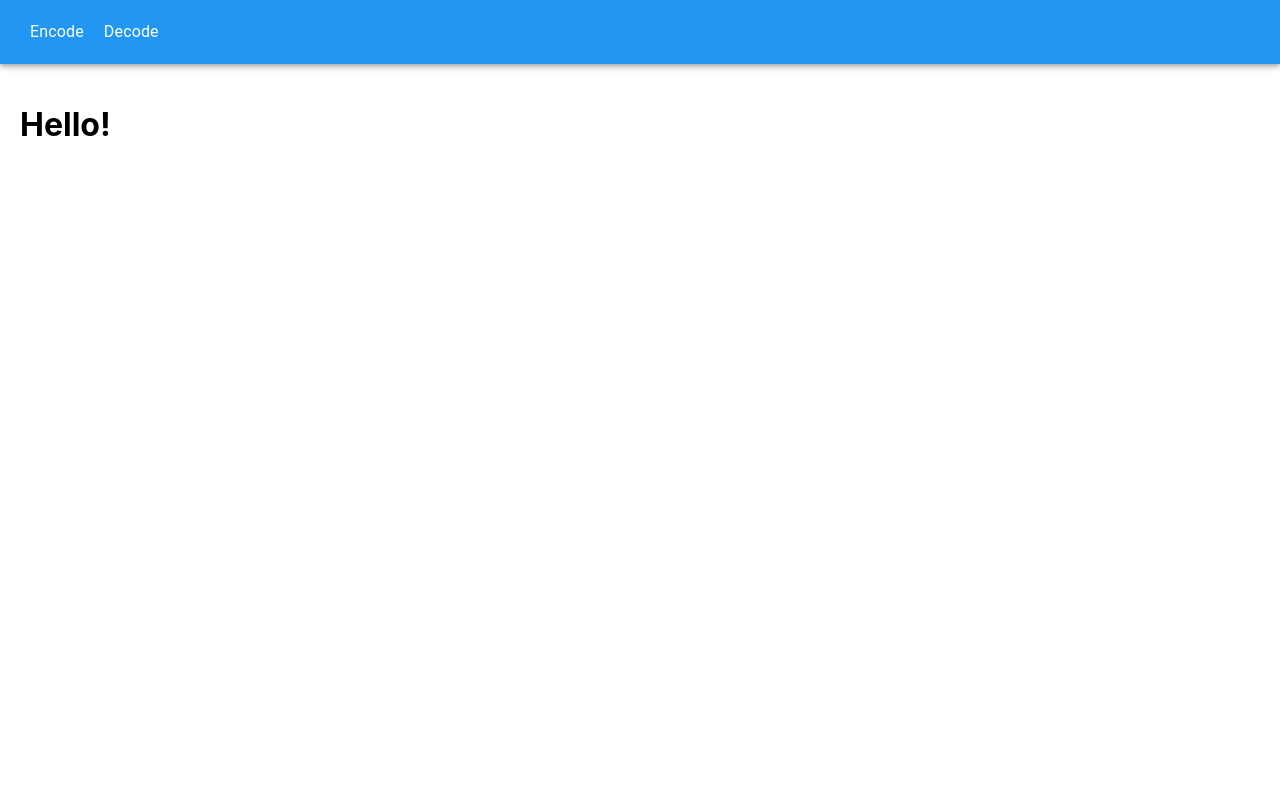
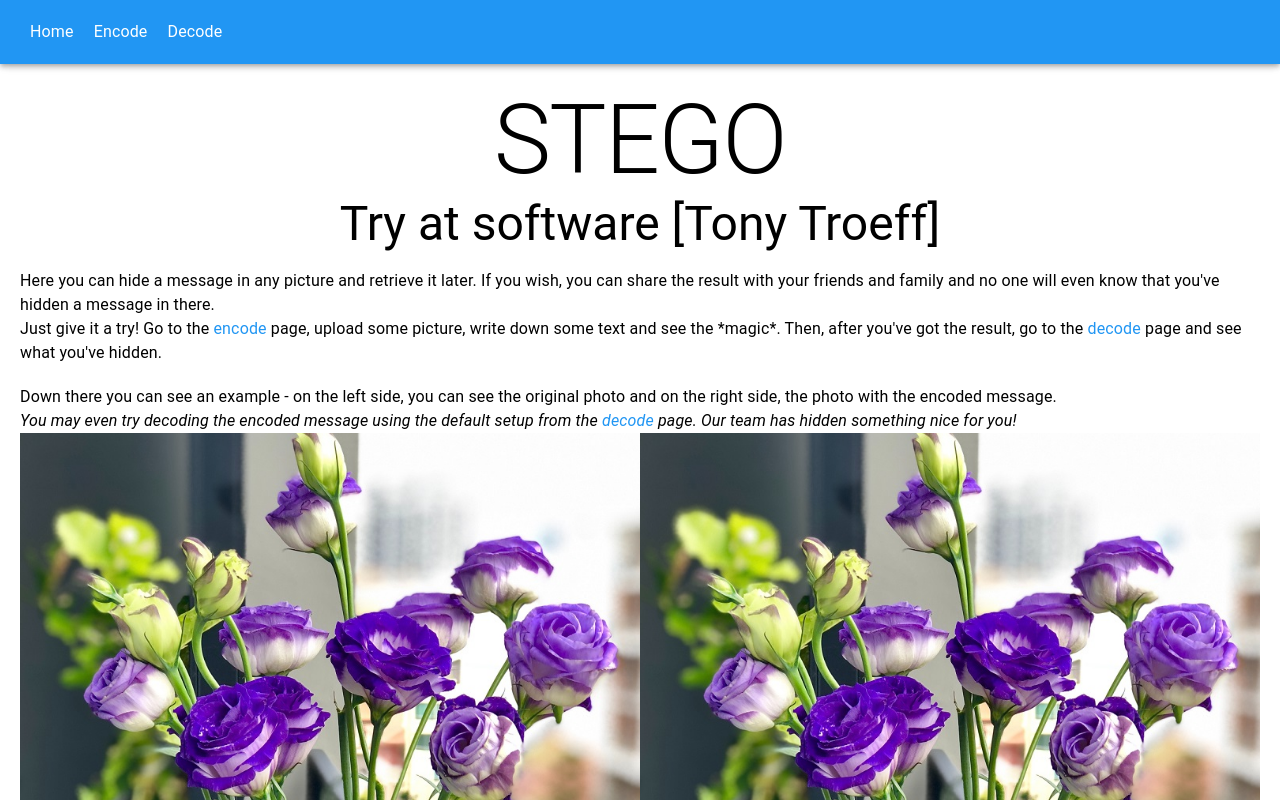
Before and after one commit to TryAtSoftware/Stego, a Next.js app in the folder Client/: page / in a window 1280 px wide. Shown: the top 800 px of the page. Built offline with nearby package versions, Linux system fonts and the light colour scheme.

Commit message:
Added some content to the home page.

```diff
--- a/Client/components/Header/Header.tsx
+++ b/Client/components/Header/Header.tsx
@@ -9,6 +9,7 @@ const HeaderComponent = (): JSX.Element => {
 
     return <AppBar position="sticky">
         <Toolbar sx={toolbarStyles}>
+            <Link href="/"><HeaderText text="Home" /></Link>
             {toolbarItems.map((i: string, index: number) => <Link href={`/${i.toLowerCase()}`} key={index}><HeaderText text={i} /></Link>)}
         </Toolbar>
     </AppBar>;
--- /dev/null
+++ b/Client/components/Home/Home.module.css
@@ -0,0 +1,25 @@
+@keyframes animate-appearance {
+	0% {
+		opacity: 0;
+		transform: scale(0.5, 0.5);
+	}
+
+	100% {
+		opacity: 1;
+		transform: scale(1, 1);
+	}
+}
+
+.Animated {
+	animation-name: animate-appearance;
+	animation-duration: 0.5s;
+	animation-timing-function: cubic-bezier(.26, .53, .74, 1.48);
+	animation-fill-mode: backwards;
+}
+
+.SecondStep {
+	animation-delay: 0.5s;
+}
+.ThirdStep {
+	animation-delay: 1s;
+}
--- /dev/null
+++ b/Client/components/Home/Home.tsx
@@ -0,0 +1,35 @@
+import React from "react";
+import { Box, Typography } from "@mui/material";
+import styles from "./Home.module.css";
+import { Link } from "@stego/components/Links";
+
+import OriginalFlowers from "@stego/assets/images/flowers-original.jpg";
+import EncodedFlowers from "@stego/assets/images/flowers-encoded.png";
+import Image from "next/image";
+
+const HomeComponent = (): JSX.Element => {
+    return <Box sx={{ overflow: "hidden" }}>
+        <Typography className={styles.Animated} sx={{ textTransform: "uppercase" }} align="center" variant="h1">stego</Typography>
+        <Typography className={styles.Animated} align="center" variant="h3" gutterBottom>Try at software [Tony Troeff]</Typography>
+        <Typography className={styles.Animated + " " + styles.SecondStep}>
+            Here you can hide a message in any picture and retrieve it later.
+            If you wish, you can share the result with your friends and family and no one will even know that you've hidden a message in there.
+        </Typography>
+        <Typography className={styles.Animated + " " + styles.SecondStep}>
+            Just give it a try! Go to the <Link href="/encode">encode</Link> page, upload some picture, write down some text and see the *magic*.
+            Then, after you've got the result, go to the <Link href="/decode">decode</Link> page and see what you've hidden.
+        </Typography>
+
+        <br />
+        <Typography className={styles.Animated + " " + styles.ThirdStep}>
+            Down there you can see an example - on the left side, you can see the original photo and on the right side, the photo with the encoded message.
+        </Typography>
+        <Typography className={styles.Animated + " " + styles.ThirdStep} sx={{ fontStyle: "italic" }}>You may even try decoding the encoded message using the default setup from the <Link href="/decode">decode</Link> page. Our team has hidden something nice for you!</Typography>
+        <Box className={styles.Animated + " " + styles.ThirdStep} sx={{ display: "flex", justifyContent: "space-evenly" }}>
+            <Image src={OriginalFlowers} alt="A picture of some flowers" />
+            <Image src={EncodedFlowers} alt="A picture of some flowers with an encoded message" />
+        </Box>
+    </Box>;
+};
+
+export const Home = React.memo(HomeComponent);
--- /dev/null
+++ b/Client/components/Home/index.ts
@@ -0,0 +1 @@
+export * from "./Home";
--- a/Client/pages/encode.tsx
+++ b/Client/pages/encode.tsx
@@ -4,13 +4,14 @@ import { EncodeForm } from "@stego/components/Forms";
 import { IEncodeRequest } from "@stego/models/IEncodeRequest";
 import { defaultFormState, IFormState } from "@stego/models/common/IFormState";
 import { SubmitButton } from "@stego/components/Buttons";
-import { Box } from "@mui/material";
+import { Box, Typography } from "@mui/material";
 import { useService } from "@stego/hooks/useService";
 import { encodeAsync } from "../services/stego-service";
 import { IEncodeResponse } from "@stego/models/IEncodeResponse";
 import { EncodeResponseView } from "@stego/components/Views";
 import { useErrors } from "@stego/hooks/useErrors";
 import { useLoadingManager } from "@stego/hooks/useLoadingManager";
+import { PrimaryText } from "@stego/components/Text";
 
 const EncodePage: NextPage = () => {
     const loadingManager = useLoadingManager();
@@ -33,7 +34,7 @@ const EncodePage: NextPage = () => {
 
     return (
         <>
-            <h1>Encode!</h1>
+            <Typography variant="h3">Encode!</Typography>
             <Box sx={{ py: 2 }}>
                 <EncodeForm onChange={setFormState} />
             </Box>
--- a/Client/pages/index.tsx
+++ b/Client/pages/index.tsx
@@ -1,11 +1,12 @@
 import type { NextPage } from "next";
+import { Home } from "@stego/components/Home";
 
-const Home: NextPage = () => {
-  return (
-    <>
-        <h1>Hello!</h1>
-    </>
-  )
-}
+const HomePage: NextPage = () => {
+    return (
+        <>
+            <Home />
+        </>
+    );
+};
 
-export default Home
+export default HomePage;
--- a/Client/tsconfig.json
+++ b/Client/tsconfig.json
@@ -21,6 +21,9 @@
     "paths": {
       "@stego/styles/*": [
         "./styles/*"
+      ],
+      "@stego/assets/*": [
+        "./public/*"
       ],
       "@stego/components/*": [
         "./components/*"
```
Also changed, not shown: Client/pages/decode.tsx (+6 -6 lines), Client/public/images/flowers-encoded.png (added), Client/public/images/flowers-original.jpg (added).
